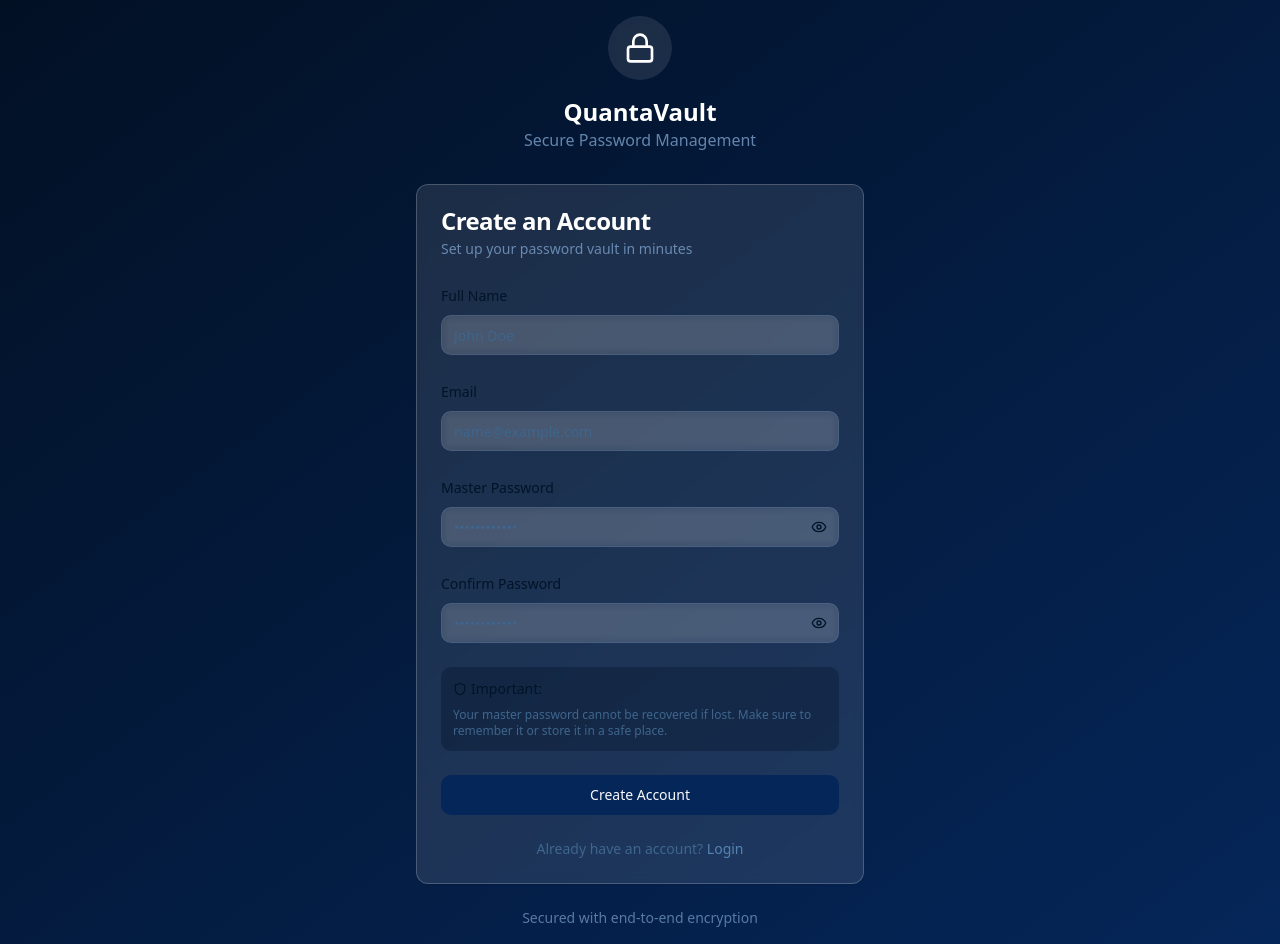
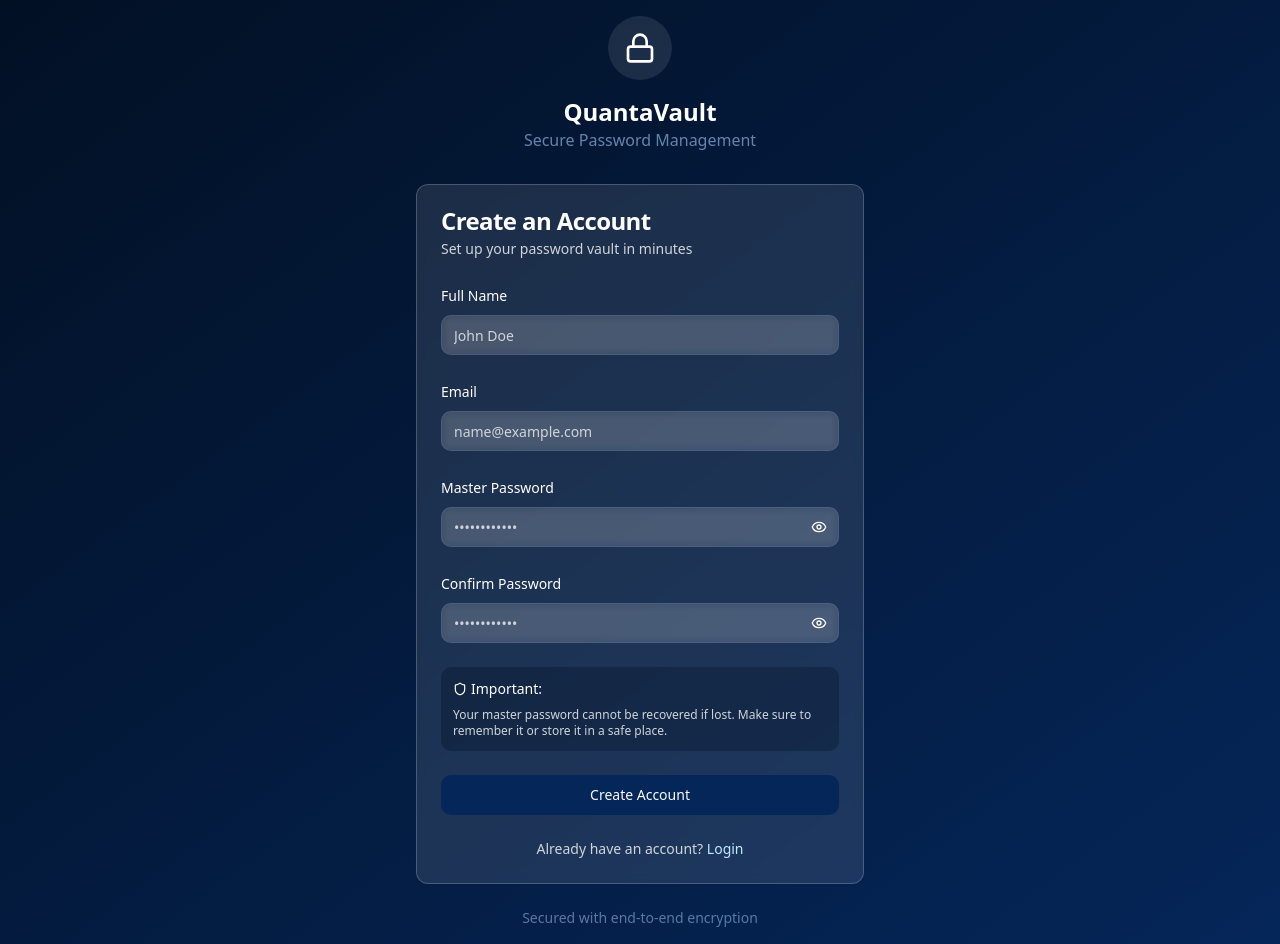
Before and after one commit to Melria/quanta-vault-keeper, a React (Vite) app: page /register in a window 1280 px wide. Built offline with nearby package versions, Linux system fonts and the light colour scheme.

Commit message:
Fix: Improve text readability on login/register pages
Adjust text colors on the login and register pages to ensure readability against the dark blue backgrounds.

```diff
--- a/src/components/auth/LoginForm.tsx
+++ b/src/components/auth/LoginForm.tsx
@@ -42,7 +42,7 @@ const LoginForm: React.FC = () => {
   return (
     <form onSubmit={handleLogin} className="space-y-6 w-full max-w-md">
       <div className="space-y-2">
-        <Label htmlFor="email">Email</Label>
+        <Label htmlFor="email" className="text-white">Email</Label>
         <Input
           id="email"
           type="email"
@@ -50,12 +50,12 @@ const LoginForm: React.FC = () => {
           value={email}
           onChange={(e) => setEmail(e.target.value)}
           required
-          className="bg-white/10 backdrop-blur-sm border-quantablue-light/20"
+          className="bg-white/10 backdrop-blur-sm border-quantablue-light/20 text-white placeholder:text-gray-300"
         />
       </div>
 
       <div className="space-y-2">
-        <Label htmlFor="password">Master Password</Label>
+        <Label htmlFor="password" className="text-white">Master Password</Label>
         <div className="relative">
           <Input
             id="password"
@@ -64,13 +64,13 @@ const LoginForm: React.FC = () => {
             value={password}
             onChange={(e) => setPassword(e.target.value)}
             required
-            className="bg-white/10 backdrop-blur-sm border-quantablue-light/20 pr-10"
+            className="bg-white/10 backdrop-blur-sm border-quantablue-light/20 pr-10 text-white placeholder:text-gray-300"
           />
           <Button
             type="button"
             variant="ghost"
             size="sm"
-            className="absolute right-0 top-0 h-full px-3 py-2 hover:bg-transparent"
+            className="absolute right-0 top-0 h-full px-3 py-2 hover:bg-transparent text-white"
             onClick={() => setShowPassword(!showPassword)}
           >
             {showPassword ? <EyeOff size={16} /> : <Eye size={16} />}
@@ -85,14 +85,14 @@ const LoginForm: React.FC = () => {
             checked={rememberMe}
             onCheckedChange={(checked) => setRememberMe(!!checked)}
           />
-          <Label htmlFor="remember" className="text-sm font-normal cursor-pointer">
+          <Label htmlFor="remember" className="text-sm font-normal cursor-pointer text-white">
             Remember me
           </Label>
         </div>
 
         <Button
           variant="link"
-          className="p-0 h-auto text-sm text-quantablue-medium hover:text-quantablue-light"
+          className="p-0 h-auto text-sm text-quantablue-lightest hover:text-white"
           onClick={() => navigate('/forgot-password')}
           type="button"
         >
@@ -119,10 +119,10 @@ const LoginForm: React.FC = () => {
       </Button>
 
       <div className="text-center text-sm">
-        <span className="text-muted-foreground">Don't have an account?</span>{' '}
+        <span className="text-gray-300">Don't have an account?</span>{' '}
         <Button
           variant="link"
-          className="p-0 h-auto text-sm text-quantablue-medium hover:text-quantablue-light"
+          className="p-0 h-auto text-sm text-quantablue-lightest hover:text-white"
           onClick={() => navigate('/register')}
           type="button"
         >
--- a/src/components/auth/RegisterForm.tsx
+++ b/src/components/auth/RegisterForm.tsx
@@ -65,7 +65,7 @@ const RegisterForm: React.FC = () => {
   return (
     <form onSubmit={handleRegister} className="space-y-6 w-full max-w-md">
       <div className="space-y-2">
-        <Label htmlFor="fullName">Full Name</Label>
+        <Label htmlFor="fullName" className="text-white">Full Name</Label>
         <Input
           id="fullName"
           type="text"
@@ -73,12 +73,12 @@ const RegisterForm: React.FC = () => {
           value={fullName}
           onChange={(e) => setFullName(e.target.value)}
           required
-          className="bg-white/10 backdrop-blur-sm border-quantablue-light/20"
+          className="bg-white/10 backdrop-blur-sm border-quantablue-light/20 text-white placeholder:text-gray-300"
         />
       </div>
 
       <div className="space-y-2">
-        <Label htmlFor="email">Email</Label>
+        <Label htmlFor="email" className="text-white">Email</Label>
         <Input
           id="email"
           type="email"
@@ -86,12 +86,12 @@ const RegisterForm: React.FC = () => {
           value={email}
           onChange={(e) => setEmail(e.target.value)}
           required
-          className="bg-white/10 backdrop-blur-sm border-quantablue-light/20"
+          className="bg-white/10 backdrop-blur-sm border-quantablue-light/20 text-white placeholder:text-gray-300"
         />
       </div>
 
       <div className="space-y-2">
-        <Label htmlFor="password">Master Password</Label>
+        <Label htmlFor="password" className="text-white">Master Password</Label>
         <div className="relative">
           <Input
             id="password"
@@ -100,13 +100,13 @@ const RegisterForm: React.FC = () => {
             value={password}
             onChange={(e) => setPassword(e.target.value)}
             required
-            className="bg-white/10 backdrop-blur-sm border-quantablue-light/20 pr-10"
+            className="bg-white/10 backdrop-blur-sm border-quantablue-light/20 pr-10 text-white placeholder:text-gray-300"
           />
           <Button
             type="button"
             variant="ghost"
             size="sm"
-            className="absolute right-0 top-0 h-full px-3 py-2 hover:bg-transparent"
+            className="absolute right-0 top-0 h-full px-3 py-2 hover:bg-transparent text-white"
             onClick={() => setShowPassword(!showPassword)}
           >
             {showPassword ? <EyeOff size={16} /> : <Eye size={16} />}
@@ -116,7 +116,7 @@ const RegisterForm: React.FC = () => {
         {password && (
           <div className="mt-2 space-y-1">
             <div className="flex justify-between items-center text-xs">
-              <span>Password Strength</span>
+              <span className="text-white">Password Strength</span>
               <span className={`font-medium security-${securityLevel}`}>
                 {securityLevel === 'high' && 'Strong'}
                 {securityLevel === 'medium' && 'Medium'}
@@ -129,7 +129,7 @@ const RegisterForm: React.FC = () => {
       </div>
 
       <div className="space-y-2">
-        <Label htmlFor="confirm-password">Confirm Password</Label>
+        <Label htmlFor="confirm-password" className="text-white">Confirm Password</Label>
         <div className="relative">
           <Input
             id="confirm-password"
@@ -138,13 +138,13 @@ const RegisterForm: React.FC = () => {
             value={confirmPassword}
             onChange={(e) => setConfirmPassword(e.target.value)}
             required
-            className="bg-white/10 backdrop-blur-sm border-quantablue-light/20 pr-10"
+            className="bg-white/10 backdrop-blur-sm border-quantablue-light/20 pr-10 text-white placeholder:text-gray-300"
           />
           <Button
             type="button"
             variant="ghost"
             size="sm"
-            className="absolute right-0 top-0 h-full px-3 py-2 hover:bg-transparent"
+            className="absolute right-0 top-0 h-full px-3 py-2 hover:bg-transparent text-white"
             onClick={() => setShowConfirmPassword(!showConfirmPassword)}
           >
             {showConfirmPassword ? <EyeOff size={16} /> : <Eye size={16} />}
@@ -159,10 +159,10 @@ const RegisterForm: React.FC = () => {
       </div>
 
       <div className="p-3 bg-quantablue-darkest/30 rounded-md text-sm">
-        <p className="font-medium mb-2 flex items-center">
+        <p className="font-medium mb-2 flex items-center text-white">
           <Shield size={14} className="mr-1" /> Important:
         </p>
-        <p className="text-muted-foreground text-xs">
+        <p className="text-gray-300 text-xs">
           Your master password cannot be recovered if lost. Make sure to remember it or store it in a safe place.
         </p>
       </div>
@@ -183,10 +183,10 @@ const RegisterForm: React.FC = () => {
       </Button>
 
       <div className="text-center text-sm">
-        <span className="text-muted-foreground">Already have an account?</span>{' '}
+        <span className="text-gray-300">Already have an account?</span>{' '}
         <Button
           variant="link"
-          className="p-0 h-auto text-sm text-quantablue-medium hover:text-quantablue-light"
+          className="p-0 h-auto text-sm text-quantablue-lightest hover:text-white"
           onClick={() => navigate('/login')}
           type="button"
         >
--- a/src/pages/Register.tsx
+++ b/src/pages/Register.tsx
@@ -19,7 +19,7 @@ const Register: React.FC = () => {
         <Card className="bg-white/10 backdrop-blur-sm border-white/20">
           <CardHeader>
             <CardTitle className="text-white">Create an Account</CardTitle>
-            <CardDescription className="text-quantablue-light/80">
+            <CardDescription className="text-gray-300">
               Set up your password vault in minutes
             </CardDescription>
           </CardHeader>
```
